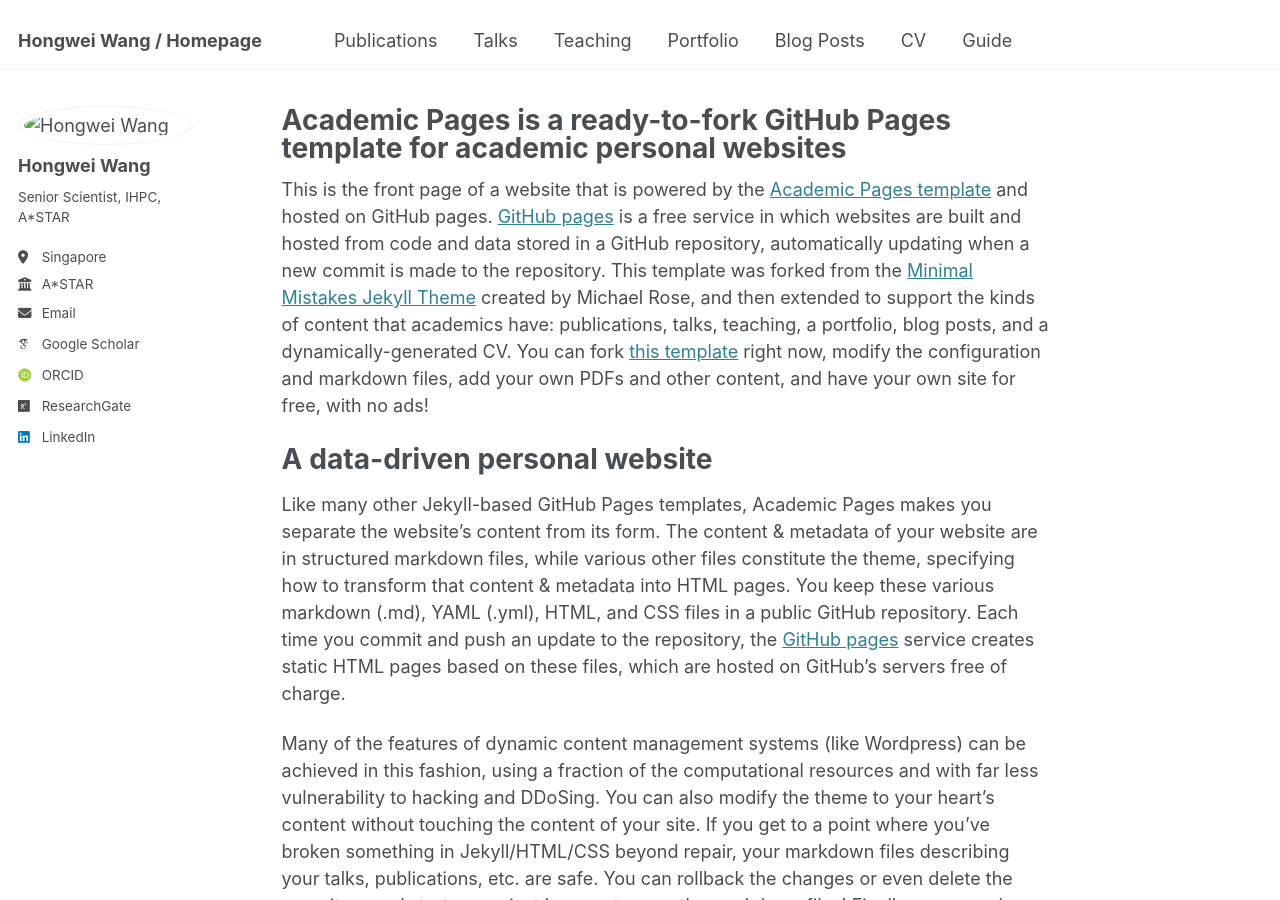
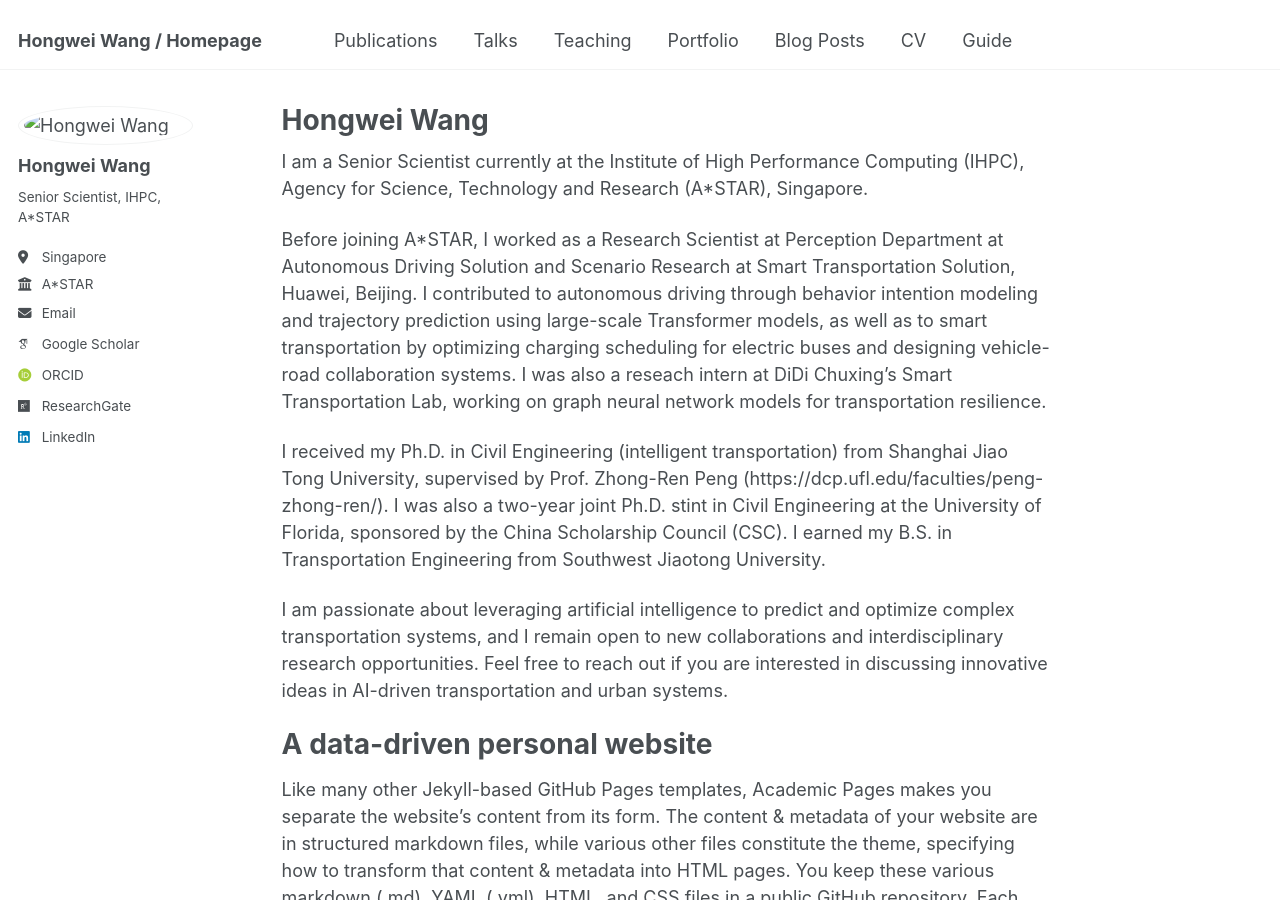
Before and after one commit to hongweiwang-lab/hongweiwang-lab.github.io, a Jekyll site: the page built from _pages/about.md, in a window 1280 px wide and 900 px high. Built offline with Jekyll 4.4.1, drawn with Linux system fonts in a browser that asks for light colours; some web fonts are replaced.

Commit message:
Update about.md

```diff
--- a/_pages/about.md
+++ b/_pages/about.md
@@ -1,13 +1,20 @@
 ---
 permalink: /
-title: "Academic Pages is a ready-to-fork GitHub Pages template for academic personal websites"
+title: "Hongwei Wang"
 author_profile: true
 redirect_from:
   - /about/
   - /about.html
 ---
 
-This is the front page of a website that is powered by the [Academic Pages template](https://github.com/academicpages/academicpages.github.io) and hosted on GitHub pages. [GitHub pages](https://pages.github.com) is a free service in which websites are built and hosted from code and data stored in a GitHub repository, automatically updating when a new commit is made to the repository. This template was forked from the [Minimal Mistakes Jekyll Theme](https://mmistakes.github.io/minimal-mistakes/) created by Michael Rose, and then extended to support the kinds of content that academics have: publications, talks, teaching, a portfolio, blog posts, and a dynamically-generated CV. You can fork [this template](https://github.com/academicpages/academicpages.github.io) right now, modify the configuration and markdown files, add your own PDFs and other content, and have your own site for free, with no ads!
+I am a Senior Scientist currently at the Institute of High Performance Computing (IHPC), Agency for Science, Technology and Research (A*STAR), Singapore.
+
+Before joining A*STAR, I worked as a Research Scientist at Perception Department at Autonomous Driving Solution and Scenario Research at Smart Transportation Solution, Huawei, Beijing. I contributed to autonomous driving through behavior intention modeling and trajectory prediction using large-scale Transformer models, as well as to smart transportation by optimizing charging scheduling for electric buses and designing vehicle-road collaboration systems. I was also a reseach intern at DiDi Chuxing’s Smart Transportation Lab, working on graph neural network models for transportation resilience.
+
+I received my Ph.D. in Civil Engineering (intelligent transportation) from Shanghai Jiao Tong University, supervised by Prof. Zhong-Ren Peng (https://dcp.ufl.edu/faculties/peng-zhong-ren/). I was also a two-year joint Ph.D. stint in Civil Engineering at the University of Florida, sponsored by the China Scholarship Council (CSC). I earned my B.S. in Transportation Engineering from Southwest Jiaotong University.
+
+I am passionate about leveraging artificial intelligence to predict and optimize complex transportation systems, and I remain open to new collaborations and interdisciplinary research opportunities. Feel free to reach out if you are interested in discussing innovative ideas in AI-driven transportation and urban systems.
+
 
 A data-driven personal website
 ======
```
